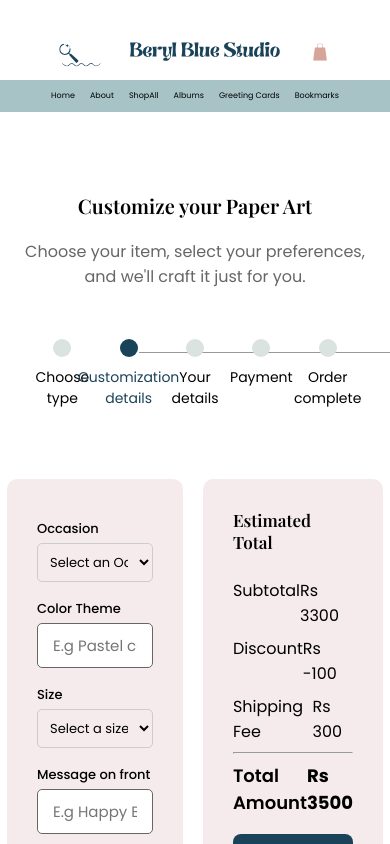
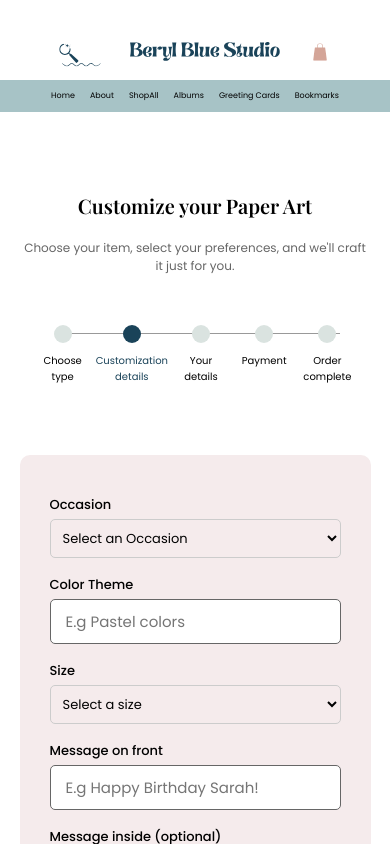
Before and after one commit to syedamaryamazhar/Beryl-Blue-Studio-Complete, a React (Vite) app in the folder bbs-proj/: page /customizepg2 in a window 390 px wide. Shown: the top 844 px of the page. Built offline with nearby package versions, Linux system fonts and the light colour scheme.

Commit message:
responsiveness to pages

```diff
--- a/bbs-proj/src/pages/Homepage.css
+++ b/bbs-proj/src/pages/Homepage.css
@@ -72,43 +72,65 @@
     gap: 20px;
 }
 
-        /* .product-box {
-            text-decoration: none;
+
+/* TABLET VIEW */
+@media (max-width: 992px) {
+
+
+.collection-grid {
+    gap: 10px;
+    margin-left: 5px;
+    margin-right: 5px;
+    /* width: 100vw; */
+}
+.products-grid {
+    grid-template-columns: repeat(3, 1fr);
+    gap: 10px;
+    margin-left: 5px;
+    margin-right: 5px;
+    /* width: 100vw; */
+}
+.hero-content{
+    right: 8vw;
+    bottom: 2vw;
+}
+.btn-customize{
+    padding: 7px 20px;
+    font-size: 16px;
+}
 }
 
-        .product-image{
-            width: 100%;
-            aspect-ratio: 280 / 330;
-            object-fit: cover;
-            border-radius: 8px;
-            box-shadow: none;
-            margin-bottom: 5px;
-            transition: transform 0.15s ease-out;
+/* MOBILE VIEW */
+@media (max-width: 600px) {
+
+.section-title{
+    font-size: 22px;
+    font-weight: 600;
+    margin-top: 20px;
+    margin-bottom: 20px;
+}
+.collection-grid {
+    gap: 5px;
+    margin-left: 2px;
+    margin-right: 2px;
+    /* width: 100vw; */
+}
+.products-grid {
+    grid-template-columns: repeat(2, 1fr);
+    gap: 5px;
+    margin-left: 2px;
+    margin-right: 2px;
+    /* width: 100vw; */
 }
 
-        .product-image:hover{
-            transform: scale(1.03);
+.hero-content{
+    right: 4vw;
+    bottom: 2vw;
+}
+.btn-customize{
+    padding: 3px 13px;
+    font-size: 10px;
 }
 
-        .product-details {
-            display: flex;
-            justify-content: space-between;
-            color: black;
+
 }
-
-        .product-name{
-            margin: 0;
-            font-size: 15px;
-        }
-
-        .price {
-            font-size: 15px;
-            margin: 5px;
-            color: black;
-        }
-
-        .icon-bag {
-            cursor: pointer;
-            width: 20px;
-            height: 20px;
-        } */
--- a/bbs-proj/src/pages/ProductDetail.css
+++ b/bbs-proj/src/pages/ProductDetail.css
@@ -168,3 +168,61 @@ margin-bottom: 20px;
 .expandable-content.open { display: block; }
 
 .expandable-content p { margin-bottom: 5px; }
+
+        /* TABLET VIEW */
+@media (max-width: 992px) {
+
+.products-grid {
+    grid-template-columns: repeat(3, 1fr);
+    gap: 10px;
+    margin-left: 5px;
+    margin-right: 5px;
+    /* width: 100vw; */
+}
+
+.main-image {
+    width: 353px;
+    height: 353px;
+}
+}
+
+/* MOBILE VIEW */
+@media (max-width: 600px) {
+
+.section-title{
+    font-size: 22px;
+    font-weight: 600;
+    margin-top: 20px;
+    margin-bottom: 20px;
+}
+
+.products-grid {
+    grid-template-columns: repeat(2, 1fr);
+    gap: 5px;
+    margin-left: 2px;
+    margin-right: 2px;
+    /* width: 100vw; */
+}
+
+.product-detail-grid {
+    grid-template-columns: 1fr;
+}
+
+.product-images {
+        display: flex;
+        flex-direction: column;
+    }
+
+    .small-image-gallery {
+        display: flex;
+        flex-direction: row;
+    }
+
+    .main-image {
+        /* width: 353px; */
+        width: 95vw;
+        height: 100%;
+        /* height: 353px; */
+
+    }
+}
--- a/bbs-proj/src/pages/customizepg1.css
+++ b/bbs-proj/src/pages/customizepg1.css
@@ -75,3 +75,70 @@
     background-color: var(--Secondary);
     color: var(--Primary);
 }
+
+        /* TABLET VIEW */
+@media (max-width: 992px) {
+    .section-title{
+        font-size: 22px;
+        font-weight: 600;
+        margin-top: 20px;
+        margin-bottom: 20px;
+    }
+
+    .customize-subtitle {
+        font-size: px;
+    }
+
+
+    .order-options-grid {
+        grid-template-columns: 1fr;
+    }
+
+    .progress-bar::before {
+    width: 70vw;
+    margin-left: 55px;
+    top: 13%;
+    }
+
+    .progress-bar{
+        gap: 12px;
+    }
+    .step {
+        font-size: 12px;
+    }
+
+}
+
+/* MOBILE VIEW */
+@media (max-width: 600px){
+
+.section-title{
+    font-size: 22px;
+    font-weight: 600;
+    margin-top: 20px;
+    margin-bottom: 20px;
+}
+
+.progress-bar::before {
+    width: 70vw;
+    margin-left: 30px;
+    top: 13%;
+}
+
+.progress-bar{
+    gap: 12px;
+}
+.step {
+    font-size: 10px;
+}
+
+}
+
+@media (993px <= width <= 1024px){
+    .progress-bar::before {
+    width: 70vw;
+    margin-left: 82px;
+    top: 13%;
+    }
+
+}
--- a/bbs-proj/src/pages/customizepg2.css
+++ b/bbs-proj/src/pages/customizepg2.css
@@ -122,3 +122,73 @@ font-size: 18px;
 .btn-next-step:hover { background-color: var(--Secondary);
     color: var(--Primary);
 }
+
+
+
+    /* TABLET VIEW */
+@media (max-width: 992px) {
+.section-title{
+    font-size: 22px;
+    font-weight: 600;
+    margin-top: 10px;
+}
+
+.customize-subtitle {
+    font-size: 12px;
+}
+
+.progress-bar::before {
+width: 70vw;
+margin-left: 55px;
+top: 13%;
+}
+
+.progress-bar{
+    gap: 12px;
+}
+.step {
+    font-size: 12px;
+}
+.content-grid {
+    grid-template-columns: 1fr;
+    max-width: 700px;
+}
+
+}
+
+/* MOBILE VIEW */
+@media (max-width: 600px) {
+
+.section-title{
+font-size: 22px;
+font-weight: 600;
+margin-top: 20px;
+margin-bottom: 20px;
+}
+
+.progress-bar::before {
+width: 70vw;
+margin-left: 30px;
+top: 13%;
+}
+
+.progress-bar{
+gap: 12px;
+}
+.step {
+font-size: 10px;
+}
+.content-grid {
+grid-template-columns: 1fr;
+max-width: 500px;
+}
+}
+
+@media (993px <= width <= 1024px){
+.progress-bar::before {
+width: 70vw;
+margin-left: 82px;
+top: 13%;
+}
+
+}
--- a/bbs-proj/src/pages/customizepg3.css
+++ b/bbs-proj/src/pages/customizepg3.css
@@ -153,3 +153,73 @@ form input[type="tel"] {
     color: #888;
     margin-top: 10px;
 }
+
+
+
+    /* TABLET VIEW */
+@media (max-width: 992px) {
+.section-title{
+    font-size: 22px;
+    font-weight: 600;
+    margin-top: 10px;
+}
+
+.customize-subtitle {
+    font-size: 12px;
+}
+
+.progress-bar::before {
+    width: 70vw;
+    margin-left: 55px;
+    top: 13%;
+}
+
+.progress-bar{
+    gap: 12px;
+}
+.step {
+    font-size: 12px;
+}
+.content-grid {
+    grid-template-columns: 1fr;
+    max-width: 700px;
+}
+
+}
+
+/* MOBILE VIEW */
+@media (max-width: 600px) {
+
+.section-title{
+    font-size: 22px;
+    font-weight: 600;
+    margin-top: 20px;
+    margin-bottom: 20px;
+}
+
+.progress-bar::before {
+    width: 70vw;
+    margin-left: 30px;
+    top: 13%;
+}
+
+.progress-bar{
+    gap: 12px;
+}
+.step {
+    font-size: 10px;
+}
+.content-grid {
+    grid-template-columns: 1fr;
+    max-width: 500px;
+}
+}
+
+@media (993px <= width <= 1024px){
+.progress-bar::before {
+    width: 70vw;
+    margin-left: 82px;
+    top: 13%;
+}
+
+}
--- a/bbs-proj/src/pages/dopayment.css
+++ b/bbs-proj/src/pages/dopayment.css
@@ -96,3 +96,73 @@ margin: 8px 0;
 font-weight: 600;
 font-size: 18px;
 }
+
+
+
+/* TABLET VIEW */
+@media (max-width: 992px) {
+.section-title{
+    font-size: 22px;
+    font-weight: 600;
+    margin-top: 10px;
+}
+
+.customize-subtitle {
+    font-size: 12px;
+}
+
+.progress-bar::before {
+width: 70vw;
+margin-left: 55px;
+top: 13%;
+}
+
+.progress-bar{
+    gap: 12px;
+}
+.step {
+    font-size: 12px;
+}
+.content-grid {
+    grid-template-columns: 1fr;
+    max-width: 650px;
+}
+}
+
+/* MOBILE VIEW */
+@media (max-width: 600px) {
+
+.section-title{
+    font-size: 22px;
+    font-weight: 600;
+    margin-top: 20px;
+    margin-bottom: 20px;
+}
+
+.progress-bar::before {
+    width: 70vw;
+    margin-left: 30px;
+    top: 13%;
+}
+
+.progress-bar{
+    gap: 12px;
+}
+.step {
+    font-size: 10px;
+}
+.content-grid {
+    grid-template-columns: 1fr;
+    max-width: 460px;
+}
+
+}
+
+@media (993px <= width <= 1024px){
+.progress-bar::before {
+    width: 70vw;
+    margin-left: 82px;
+    top: 13%;
+}
+
+}
--- a/bbs-proj/src/pages/orderconfirmation.css
+++ b/bbs-proj/src/pages/orderconfirmation.css
@@ -35,3 +35,66 @@
 .btn-cont-shop:hover { background-color: var(--Secondary);
     color: var(--Primary);
 }
+
+
+
+    /* TABLET VIEW */
+@media (max-width: 992px) {
+    .section-title{
+        font-size: 22px;
+        font-weight: 600;
+        margin-top: 10px;
+    }
+
+    .customize-subtitle {
+        font-size: 12px;
+    }
+
+    .progress-bar::before {
+    width: 70vw;
+    margin-left: 55px;
+    top: 13%;
+    }
+
+    .progress-bar{
+        gap: 12px;
+    }
+    .step {
+        font-size: 12px;
+    }
+}
+
+/* MOBILE VIEW */
+@media (max-width: 600px) {
+
+.section-title{
+    font-size: 22px;
+    font-weight: 600;
+    margin-top: 20px;
+    margin-bottom: 20px;
+}
+
+.progress-bar::before {
+    width: 70vw;
+    margin-left: 30px;
+    top: 13%;
+}
+
+.progress-bar{
+    gap: 12px;
+}
+.step {
+    font-size: 10px;
+}
+
+}
+
+
+@media (993px <= width <= 1024px){
+    .progress-bar::before {
+    width: 70vw;
+    margin-left: 82px;
+    top: 13%;
+    }
+
+}
```
Lines whose indentation alone changed are shown as unchanged.
